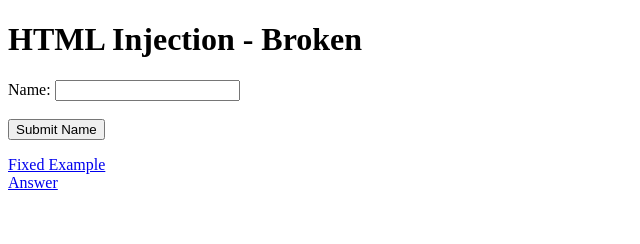
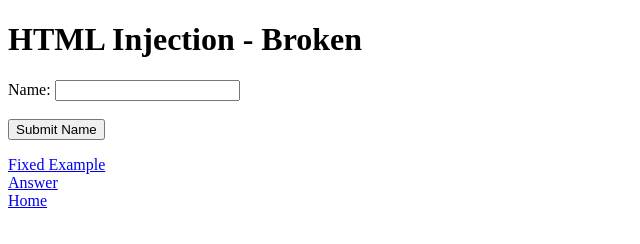
Before and after one commit to jakeEspinosa/web-security-exercise, a website: page html-injection/html-injection.html in a window 1280 px wide. Shown: the full height of the page, 0-640 px from the left. Drawn offline with Linux system fonts and the light colour scheme.

Commit message:
Add home link.

```diff
--- a/html-injection/html-injection.html
+++ b/html-injection/html-injection.html
@@ -20,5 +20,7 @@
     <a href="../answers/html-injection/html-injection-explanation.html">Fixed Example</a>
     <br />
     <a href="../answers/html-injection/explanation.html">Answer</a>
+    <br />
+    <a href="../index.html">Home</a>
 </body>
 </html>
```
